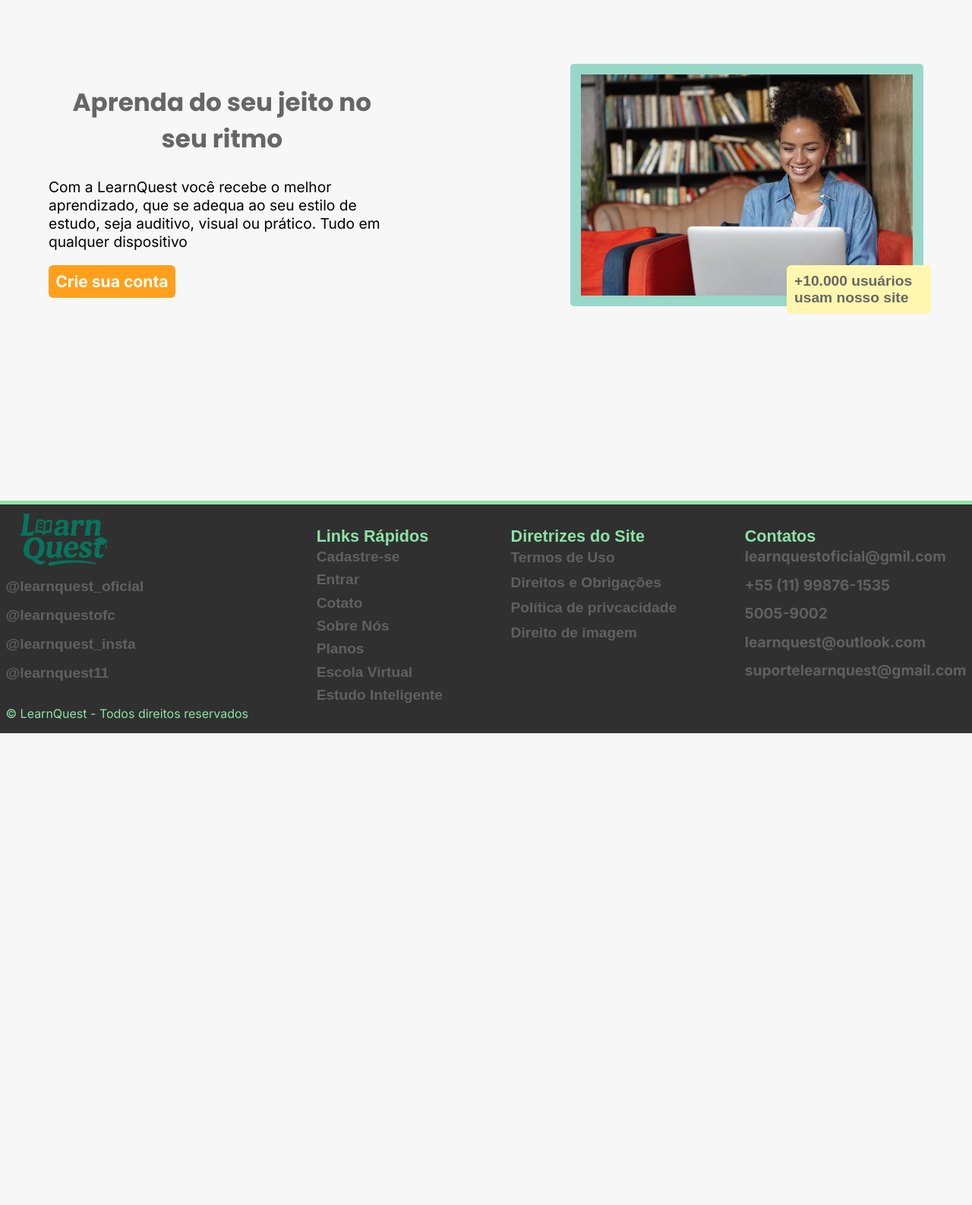
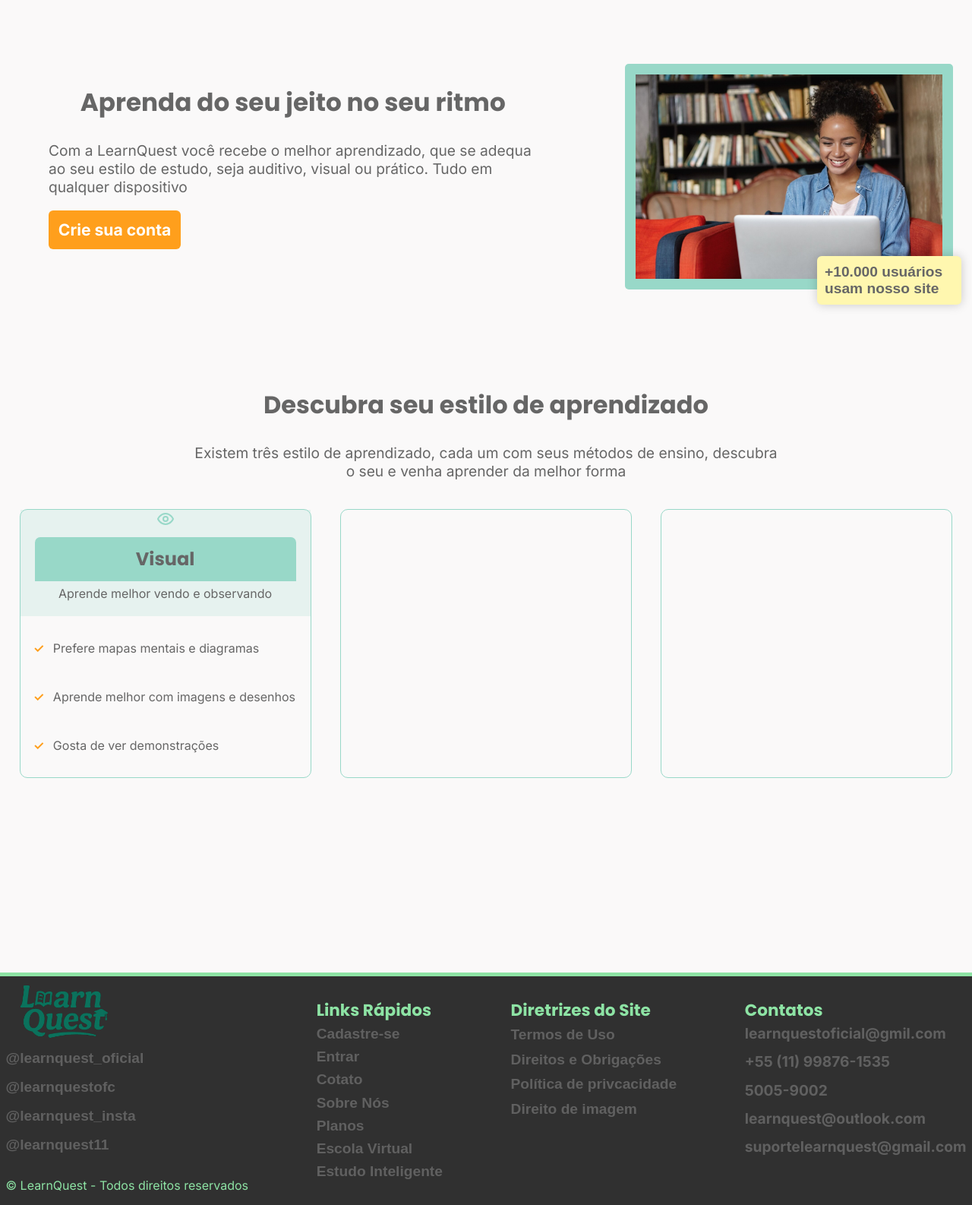
Before and after one commit to Caua-Roberto466/LearnQuest, a PHP site: page / in a window 1280 px wide. Shown: the part 112-1698 px from the top of the page at 76% size. Before the commit the page ends 1077 px from the top, so only its background shows below. Run offline with PHP 8.4, Linux system fonts and the light colour scheme.

Commit message:
Estilo de aprendizagem iniciado
Agora tem os estilos de aprendizado, e o card de visual está finalizado

```diff
--- a/CSS/index.css
+++ b/CSS/index.css
@@ -7,6 +7,8 @@
     --box_shadow: 8px 8px 0px 9px rgba(0, 0, 0, 0.2);
     --footer: #303030;
     --texto: #666666;
+
+    --mint-green-light: rgba(152, 216, 200, 0.2);
 }
 
 /*
@@ -20,10 +22,10 @@ Introdução
     margin: auto;
     margin-top: 8%;
     display: flex;
-    gap: 20%;
+    gap: 10%;
 }
 .intro_texto{
-    width: 120%;
+    width: 200%;
     font-size: 120%;
 }
 #cadastro-intro{
@@ -48,15 +50,15 @@ Introdução
 }
 .intro-img img{
     display: block;
-    width: 100%;
+    width: 110%;
     background-color: var(--cor_principal);
     padding: 14px;
     border-radius: 5px;
 }
 .etiqueta{
     position: absolute;
-    right: -10px;
-    bottom: -10px;
+    right: -50px;
+    bottom: -20px;
     width: 190px;
     background-color: #fff7af;
     padding: 10px;
@@ -64,4 +66,72 @@ Introdução
     color: var(--texto);
     font-weight: bold;
     border-radius: 6px;
+    box-shadow: 0 0 14px rgba(0, 0, 0, 0.2);
 }
+
+/*
+===============================================================================================================
+Estilo de aprendizado
+===============================================================================================================
+*/
+.estilo-aprendizado{
+    margin-top: 10%;
+}
+.intro-ea{
+    text-align: center;
+    font-size: 120%;
+    width: 60%;
+    margin: auto;
+}
+.container-ea{
+    display: flex;
+    justify-content: center;
+    gap: 3%;
+    margin-top: 3%;
+}
+.titulo-ea{
+    text-align: center;
+    background-color: var(--mint-green-light);
+    padding-bottom: 1%;
+}
+.titulo-ea h2{
+    background-color: #98D8C8;
+    width: 90%;
+    margin: auto;
+    margin-bottom: -10px;
+    padding: 3%;
+    border-top-left-radius: 7px;
+    border-top-right-radius: 7px;
+}
+.titulo-ea p{
+    font-size: 100%;
+    text-align: center;
+}
+.card-ea{
+    width: 30%;
+    border: var(--cor_principal) 1px solid;
+    border-radius: 10px;
+}
+.card-icon {
+  display: inline-flex;
+  color: var(--cor_principal);
+  margin-bottom: 3%;
+}
+.lista-ea{
+    list-style: none;
+    display: flex;
+    flex-direction: column;
+    gap: 0.75rem;
+    margin-left: -6%;
+}
+.item-ea{
+    color: var(--texto);
+    font-family: 'Inter' , sans-serif;
+    display: flex;
+    align-items: center;
+    gap: 0.75rem;
+}
+.feature-icon {
+  color: var(--cor_tercearia);
+  font-weight: bold;
+}
--- a/CSS/style.css
+++ b/CSS/style.css
@@ -7,6 +7,8 @@
     --box_shadow: 8px 8px 0px 9px rgba(0, 0, 0, 0.2);
     --footer: #303030;
     --texto: #666666;
+
+    --mint-green-light: rgba(152, 216, 200, 0.2);
 }
 
 *{
@@ -15,10 +17,10 @@
 body{
     margin: 0;
     font-family: sans-serif;
-    background-color: #f7f7f8;
+    background-color: rgb(250, 249, 249);
 }
 
-h1, h2 {
+h1, h2, h3, h4 {
     font-family: 'Poppins' , sans-serif;
     color: var(--texto);
     text-align: center;
@@ -28,8 +30,13 @@ h1{
     font-size: 170%;
 }
 
+.titulo{
+    font-size: 200%;
+}
+
 p{
     font-family: 'Inter' , sans-serif;
+    color: var(--texto);
 }
 
 /*
--- a/index.html
+++ b/index.html
@@ -37,6 +37,45 @@
         <div class="intro-img">
             <img src="IMG/index/mulher-usando-site.jpg" alt="uma mulher utilizando nosso site">
             <div class="etiqueta">+10.000 usuários usam nosso site</div>
+        </div>
+    </section>
+
+    <section class="estilo-aprendizado">
+        <h2 class="titulo">Descubra seu estilo de aprendizado</h2>
+        <p class="intro-ea">
+            Existem três estilo de aprendizado, cada um com seus métodos de ensino, descubra o seu e venha aprender da melhor forma
+        </p>
+        <div class="container-ea">
+            <div class="card-ea">
+                <div class="titulo-ea">
+                    <div class="card-icon">
+                        <svg xmlns="http://www.w3.org/2000/svg" width="24" height="24" viewBox="0 0 24 24" fill="none" stroke="currentColor" stroke-width="2" stroke-linecap="round" stroke-linejoin="round">
+                            <path d="M2 12s3-7 10-7 10 7 10 7-3 7-10 7-10-7-10-7Z" />
+                            <circle cx="12" cy="12" r="3" />
+                        </svg>
+                    </div>
+                    <h2>Visual</h2>
+                    <p>Aprende melhor vendo e observando</p>
+                </div>
+                <div class="conteudo-ea">
+                    <ul class="lista-ea">
+                        <li class="item-ea">
+                            <span class="feature-icon">✓</span>
+                            <p>Prefere mapas mentais e diagramas</p>
+                        </li>
+                        <li class="item-ea">
+                            <span class="feature-icon">✓</span>
+                            <p>Aprende melhor com imagens e desenhos</p>
+                        </li>
+                        <li class="item-ea">
+                            <span class="feature-icon">✓</span>
+                            <p>Gosta de ver demonstrações</p>
+                        </li>
+                    </ul>
+                </div>
+            </div>
+            <div class="card-ea"></div>
+            <div class="card-ea"></div>
         </div>
     </section>
 
```
